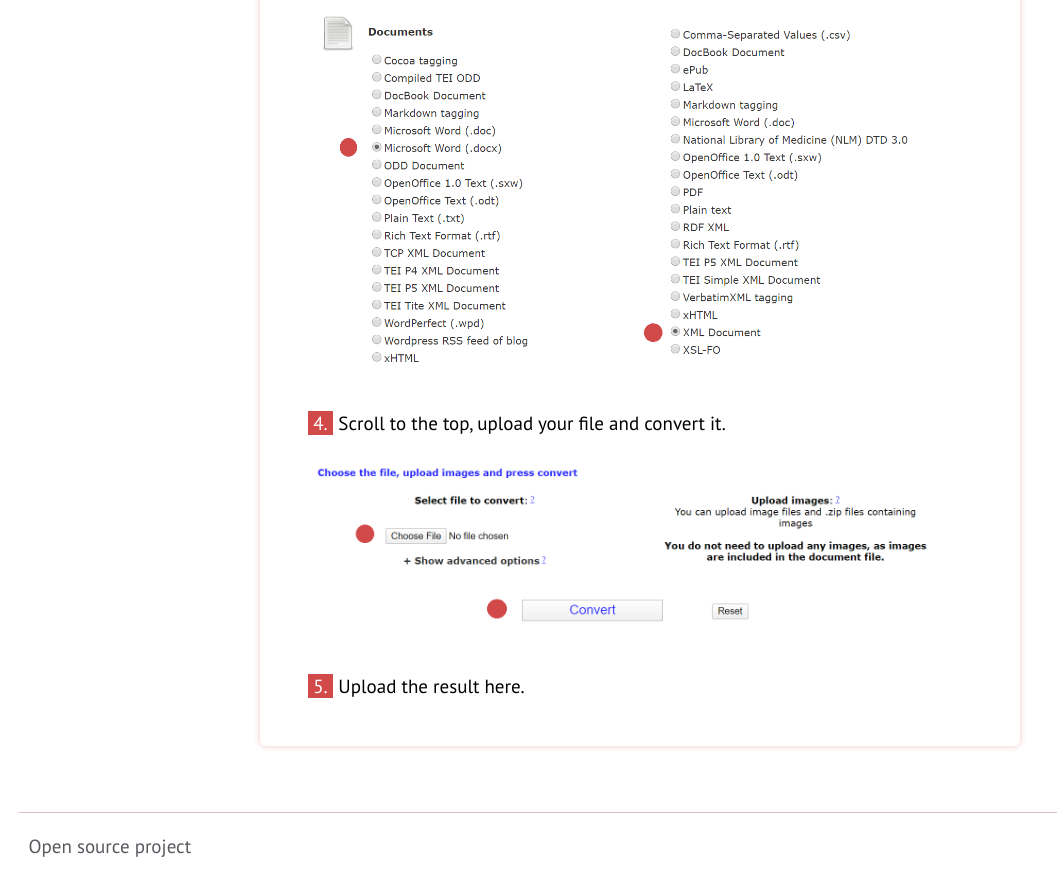
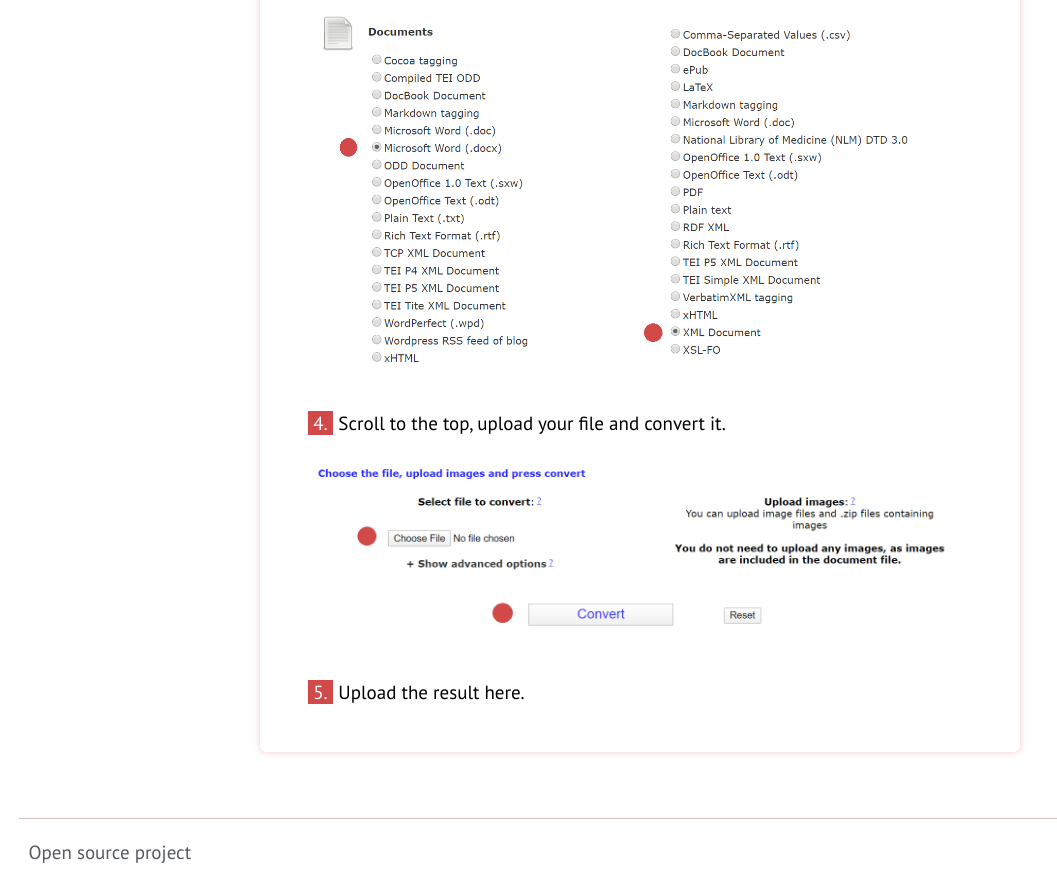
Before and after one commit to fiorin7/xml-to-teilex, a Flask app: page / in a window 1280 px wide. Shown: the part 899-1794 px from the top of the page, without its empty margins (0-1057 px from the left). Before the commit the page ends 1756 px from the top, so only its background shows below. Run offline with Flask 2, Linux system fonts and the light colour scheme.

Commit message:
feat: change max-width of widest image to 100%

```diff
--- a/static/site.css
+++ b/static/site.css
@@ -145,7 +145,7 @@ form.file-input {
 }
 
 .instructions-list img:last-child {
-    max-width: 35em;
+    max-width: 100%;
     height: auto;
 }
 
```
